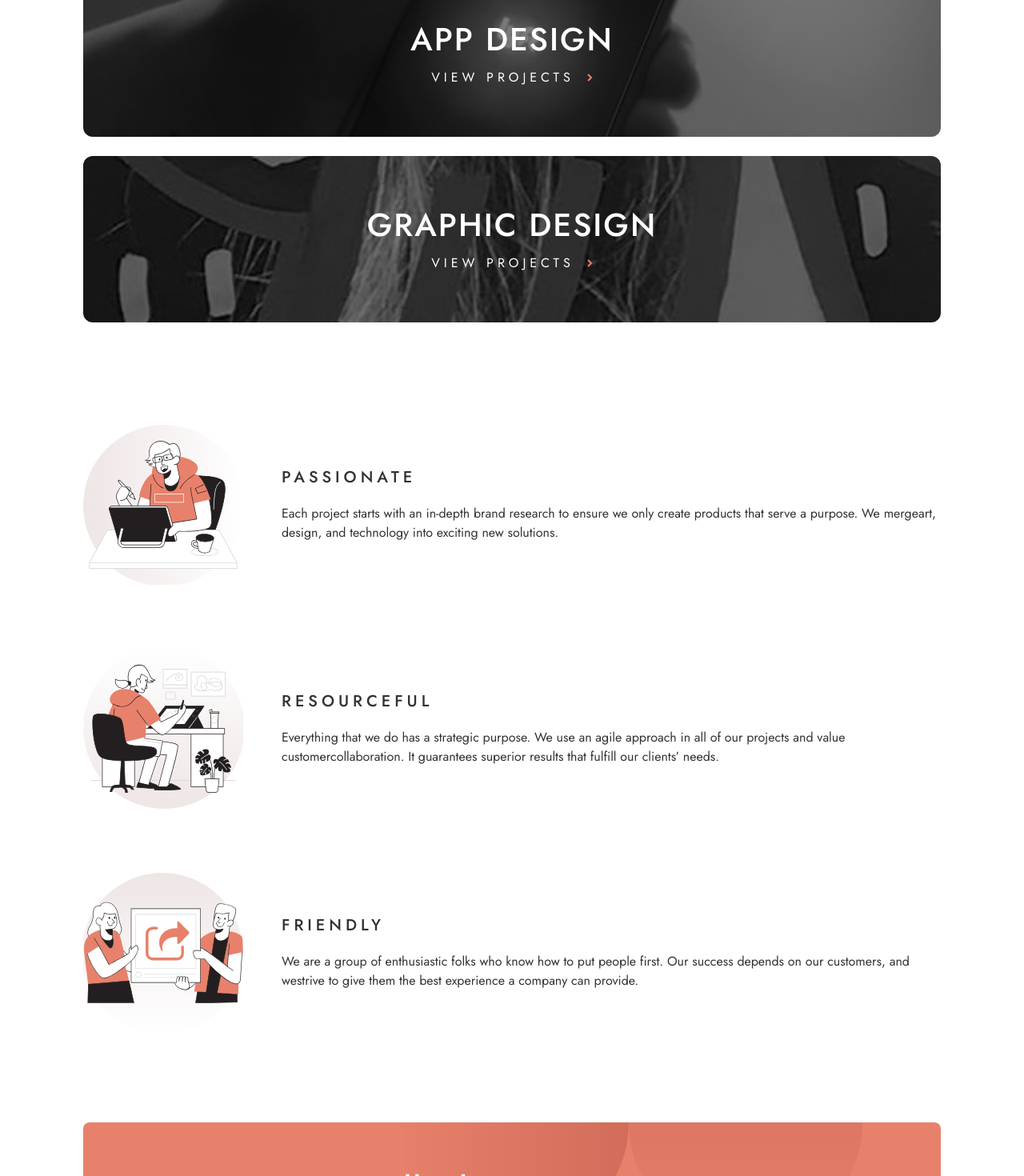
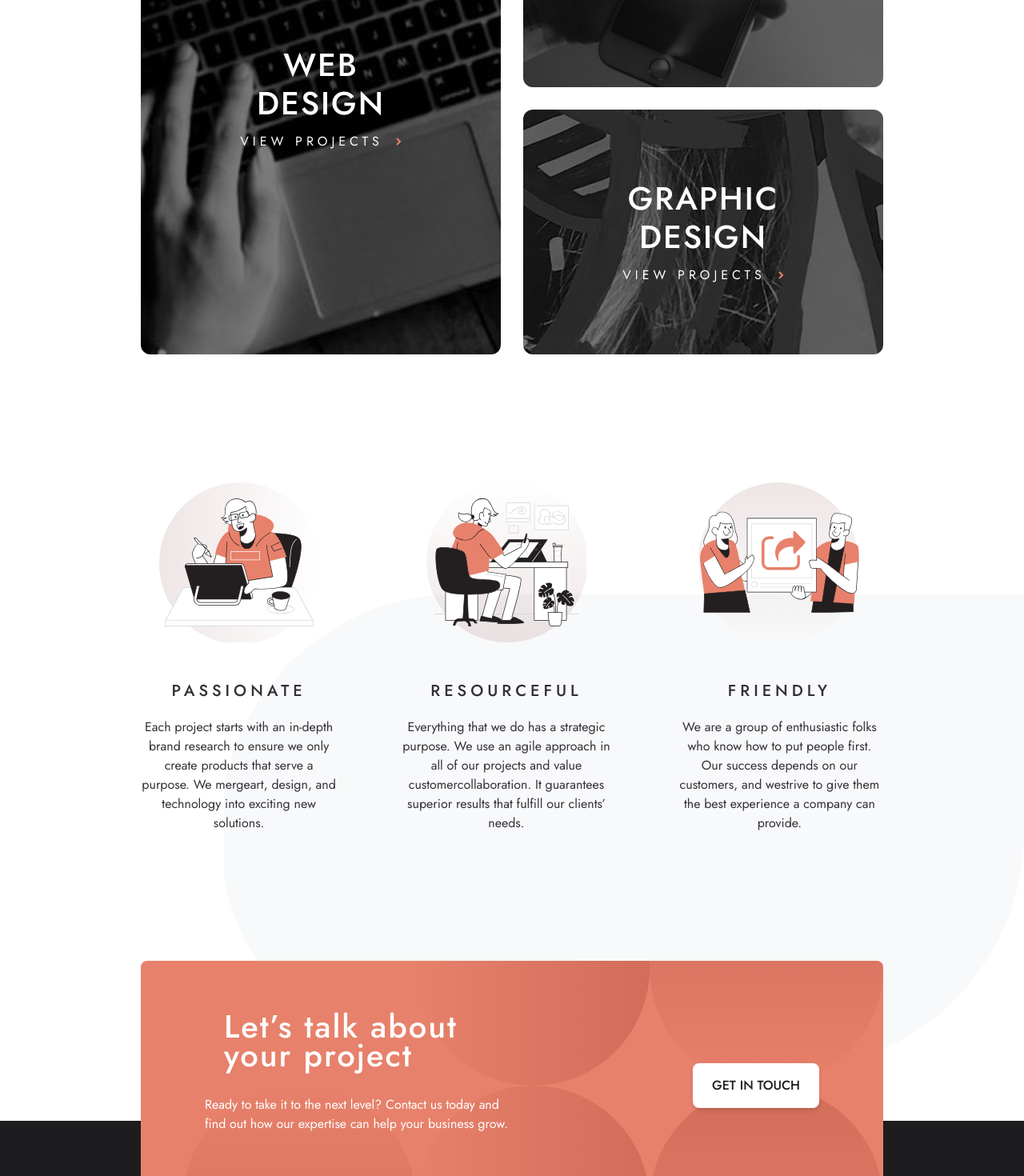
Before and after one commit to yuRicky09/designo-website, a Vue app: page / in a window 1280 px wide. Shown: the part 1100-2570 px from the top of the page at 80% size. Built offline with nearby package versions, Linux system fonts and the light colour scheme.

Commit message:
finish home page RWD

```diff
--- a/src/App.vue
+++ b/src/App.vue
@@ -1,6 +1,8 @@
 <template>
   <TheNavigation />
-  <div class="max-w-6xl mx-auto px-6 md:px-10">
+  <div
+    class="relative max-w-[90rem] mx-auto px-6 md:px-10 lg:px-24 xl:px-44 xl:before:bg-pattern-leaf xl:before:absolute xl:before:top-[16.75rem] xl:before:left-0 xl:before:w-[1000px] xl:before:h-[594px] xl:before:-z-10 xl:after:bg-pattern-leaf xl:after:absolute xl:after:bottom-[4rem] xl:after:right-0 xl:after:w-[1000px] xl:after:h-[594px] xl:after:-z-10 xl:after:rotate-180"
+  >
     <router-view></router-view>
     <BaseBannerFooter v-if="route.name !== 'Contack'" />
   </div>
--- a/src/components/HomeIntroCard.vue
+++ b/src/components/HomeIntroCard.vue
@@ -1,6 +1,6 @@
 <template>
   <div
-    class="flex flex-col gap-5 items-center text-center md:flex-row md:text-left md:gap-12"
+    class="flex flex-col gap-5 items-center text-center md:flex-row md:text-left md:gap-12 xl:flex-col xl:text-center"
   >
     <div
       class="relative before:bg-[url('@/assets/shared/desktop/bg-pattern-small-circle.svg')] before:bg-no-repeat before:w-full before:h-full before:absolute before:top-0 before:left-0 before:z-[-1]"
@@ -12,8 +12,9 @@
         class="w-[12.5rem] max-w-none"
       />
     </div>
+
     <div class="flex flex-col gap-5 items-center">
-      <h3 class="uppercase md:self-start">{{ card.title }}</h3>
+      <h3 class="uppercase md:self-start xl:self-center">{{ card.title }}</h3>
       <p>{{ card.description }}</p>
     </div>
   </div>
--- a/src/components/HomeLinkCard.vue
+++ b/src/components/HomeLinkCard.vue
@@ -1,6 +1,6 @@
 <template>
   <div
-    class="uppercase h-64 text-white text-center px-14 bg-no-repeat bg-cover bg-center bg-black bg-opacity-50 bg-blend-darken rounded-xl flex flex-col items-center justify-center gap-3 md:h-52"
+    class="uppercase h-64 text-white text-center px-14 bg-no-repeat bg-cover bg-center bg-black bg-opacity-50 bg-blend-darken rounded-xl flex flex-col items-center justify-center gap-3 md:h-52 lg:h-auto lg:max-h-[40rem]"
     :class="[
       card.bgImgUrl.phone,
       card.bgImgUrl.tablet,
--- a/src/components/TheFooter.vue
+++ b/src/components/TheFooter.vue
@@ -1,5 +1,7 @@
 <template>
-  <div class="text-white px-6 bg-primaryBlack pt-40 pb-16 md:px-10">
+  <div
+    class="text-white px-6 bg-primaryBlack pt-40 pb-16 md:px-10 lg:px-24 xl:px-44"
+  >
     <div
       class="flex flex-col items-center text-center md:flex-row justify-between md:pb-12 border-b-2 border-white border-opacity-10"
     >
@@ -27,7 +29,7 @@
     </div>
 
     <div
-      class="flex flex-col items-center text-center gap-6 mt-10 md:flex-row md:gap-12"
+      class="flex flex-col items-center text-center gap-6 mt-10 md:flex-row md:gap-12 lg:gap-20 xl:gap-52"
     >
       <div class="opacity-50">
         <p class="font-bold">Designo Central Office</p>
--- a/src/components/TheNavigation.vue
+++ b/src/components/TheNavigation.vue
@@ -1,6 +1,6 @@
 <template>
   <header
-    class="flex justify-between items-center py-9 relative z-50 bg-white px-6 md:px-10 uppercase"
+    class="flex justify-between items-center py-9 relative z-50 bg-white uppercase px-6 md:px-10 lg:px-24 xl:px-44"
   >
     <div>
       <img
--- a/src/components/UI/BaseBannerFooter.vue
+++ b/src/components/UI/BaseBannerFooter.vue
@@ -1,9 +1,11 @@
 <template>
   <div
-    class="relative bg-pages-intro md:bg-pages-intro-tablet lg:bg-call-to-action bg-center bg-no-repeat text-white bg-primaryPeach rounded-lg flex flex-col items-center text-center px-6 py-16 translate-y-28 sm:px-12 md:px-32"
+    class="relative bg-pages-intro md:bg-pages-intro-tablet lg:bg-call-to-action bg-center bg-no-repeat text-white bg-primaryPeach rounded-lg flex flex-col items-center text-center px-6 py-16 translate-y-28 sm:px-12 md:px-32 xl:flex-row xl:justify-between xl:px-20 2xl:px-24 xl:bg-right"
   >
-    <div class="mb-8">
-      <h2 class="leading-9 mb-4 px-6">Let’s talk about your project</h2>
+    <div class="mb-8 xl:w-1/2 xl:text-left">
+      <h2 class="leading-9 mb-4 px-6 lg:mb-8 xl:pr-14">
+        Let’s talk about your project
+      </h2>
       <p>
         Ready to take it to the next level? Contact us today and find out how
         our expertise can help your business grow.
--- a/src/views/Home.vue
+++ b/src/views/Home.vue
@@ -23,45 +23,59 @@
     />
   </div>
 
-  <section class="grid grid-cols-1 gap-y-6 my-32">
-    <HomeLinkCard v-for="card in linkCards" :key="card.title" :card="card" />
+  <section
+    class="grid grid-cols-1 gap-6 my-32 lg:grid-cols-2 lg:grid-rows-2 lg:gap-7 lg:items-stretch"
+  >
+    <HomeLinkCard
+      v-for="(card, index) in linkCards"
+      :key="card.title"
+      :card="card"
+      :class="{
+        [gridItemOneStyle]: index === 0,
+      }"
+    />
   </section>
 
-  <section class="flex flex-col gap-20">
+  <section class="flex flex-col gap-20 xl:flex-row xl:mt-40 my-12">
     <HomeIntroCard v-for="card in introCards" :key="card.title" :card="card" />
   </section>
 </template>
 
 <script setup>
 import HomeLinkCard from "@/components/HomeLinkCard.vue";
+import HomeIntroCard from "@/components/HomeIntroCard.vue";
+import imgPassionate from "@/assets/home/desktop/illustration-passionate.svg?url";
+import imgResourceful from "@/assets/home/desktop/illustration-resourceful.svg?url";
+import imgFriendly from "@/assets/home/desktop/illustration-friendly.svg?url";
 import { inject } from "vue";
-import HomeIntroCard from "@/components/HomeIntroCard.vue";
 
 const { webDesignLink, graphicDesignLink, appDesignLink } =
   inject("linksContent");
-
 const linkCards = [webDesignLink, appDesignLink, graphicDesignLink];
 const introCards = [
   {
     title: "Passionate",
     description:
       "Each project starts with an in-depth brand research to ensure we only create products that serve a purpose. We mergeart, design, and technology into exciting new solutions.",
-    imgUrl: "src/assets/home/desktop/illustration-passionate.svg",
+    imgUrl: imgPassionate,
     bgRotateDeg: "before:rotate-[0deg]",
   },
   {
     title: "Resourceful",
     description:
       "Everything that we do has a strategic purpose. We use an agile approach in all of our projects and value customercollaboration. It guarantees superior results that fulfill our clients’ needs.",
-    imgUrl: "src/assets/home/desktop/illustration-resourceful.svg",
+    imgUrl: imgResourceful,
     bgRotateDeg: "before:rotate-[270deg]",
   },
   {
     title: "Friendly",
     description:
       "We are a group of enthusiastic folks who know how to put people first. Our success depends on our customers, and westrive to give them the best experience a company can provide.",
-    imgUrl: "src/assets/home/desktop/illustration-friendly.svg",
+    imgUrl: imgFriendly,
     bgRotateDeg: "before:rotate-[90deg]",
   },
 ];
+
+const gridItemOneStyle =
+  "lg:row-start-1 lg:row-end-3 lg:h-auto lg:py-[17rem] lg:px-[7rem]";
 </script>
--- a/tailwind.config.js
+++ b/tailwind.config.js
@@ -32,6 +32,7 @@ module.exports = {
           "url('@/assets/home/tablet/image-graphic-design.jpg')",
         "graphic-design-desktop":
           "url('@/assets/home/desktop/image-graphic-design.jpg')",
+        "pattern-leaf": "url('@/assets/shared/desktop/bg-pattern-leaf.svg')",
       },
       keyframes: {
         popUp: {
```
